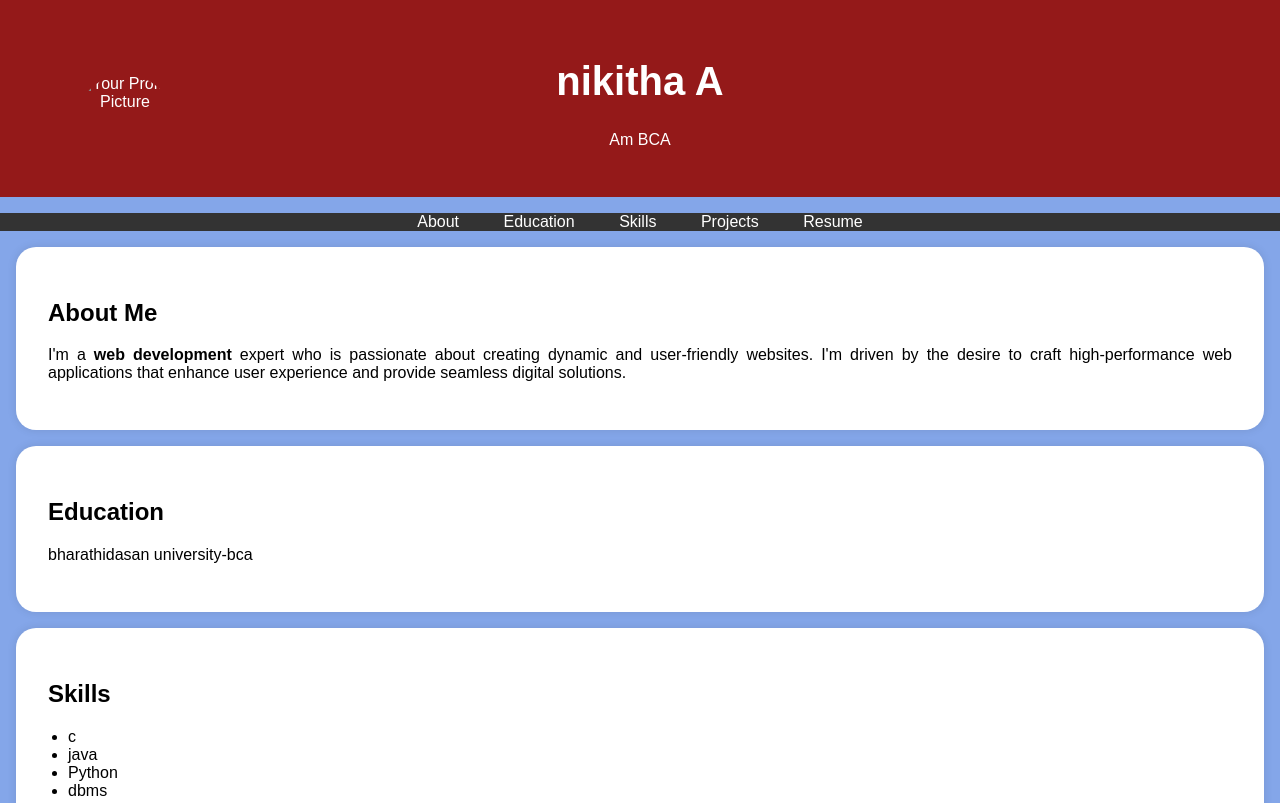
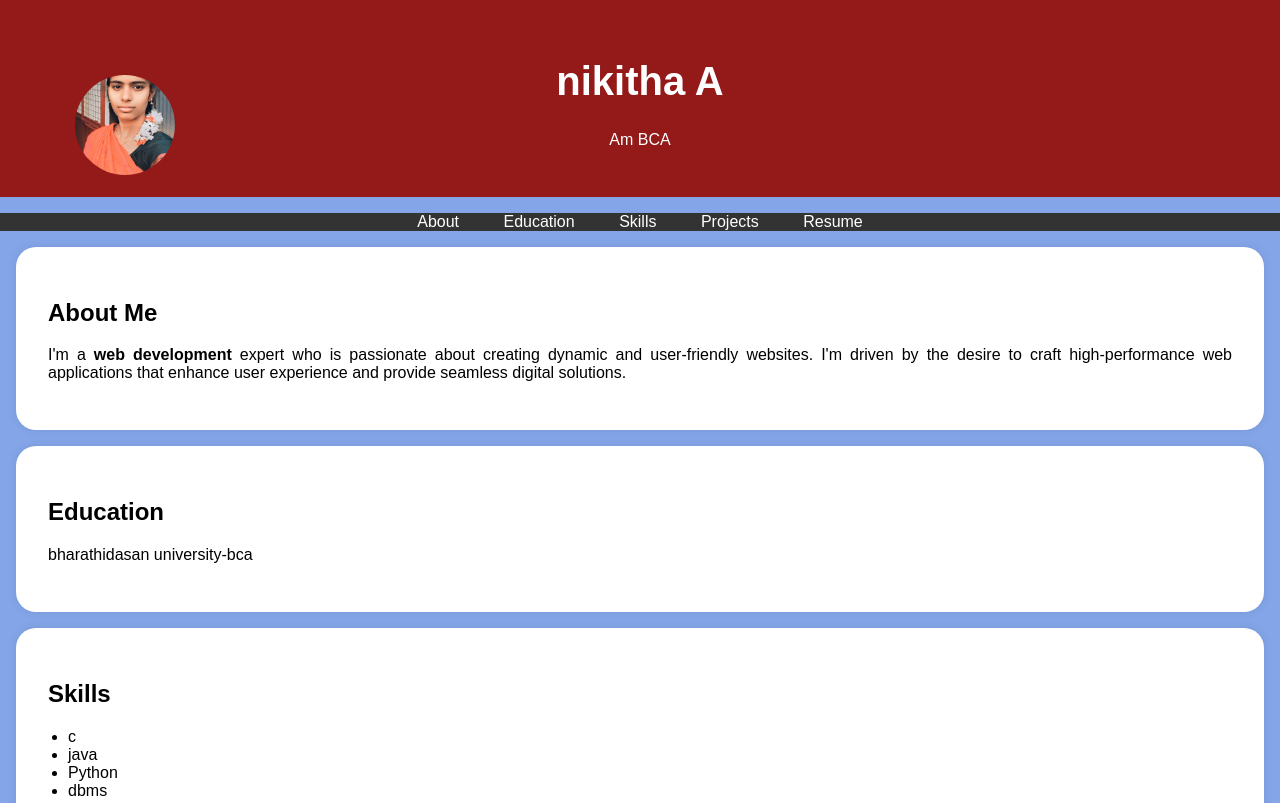
Before and after one commit to niki-19838/Digital-portfolio, a plain HTML site: page index.html in a window 1280 px wide. Shown: the top 803 px of the page. Drawn offline with Linux system fonts and the light colour scheme.

Commit message:
Update index.html

```diff
--- a/index.html
+++ b/index.html
@@ -96,7 +96,7 @@
     <header>
         <div class="header-content">
             <!-- Add your profile picture here -->
-            <img src="file:1738462646682.jpg" alt="Your Profile Picture" class="profile-picture">
+            <img src="1738462646682.jpg" alt="Your Profile Picture" class="profile-picture">
             <h1>nikitha A</h1>
             <p>Am BCA</p>
         </div>
```
